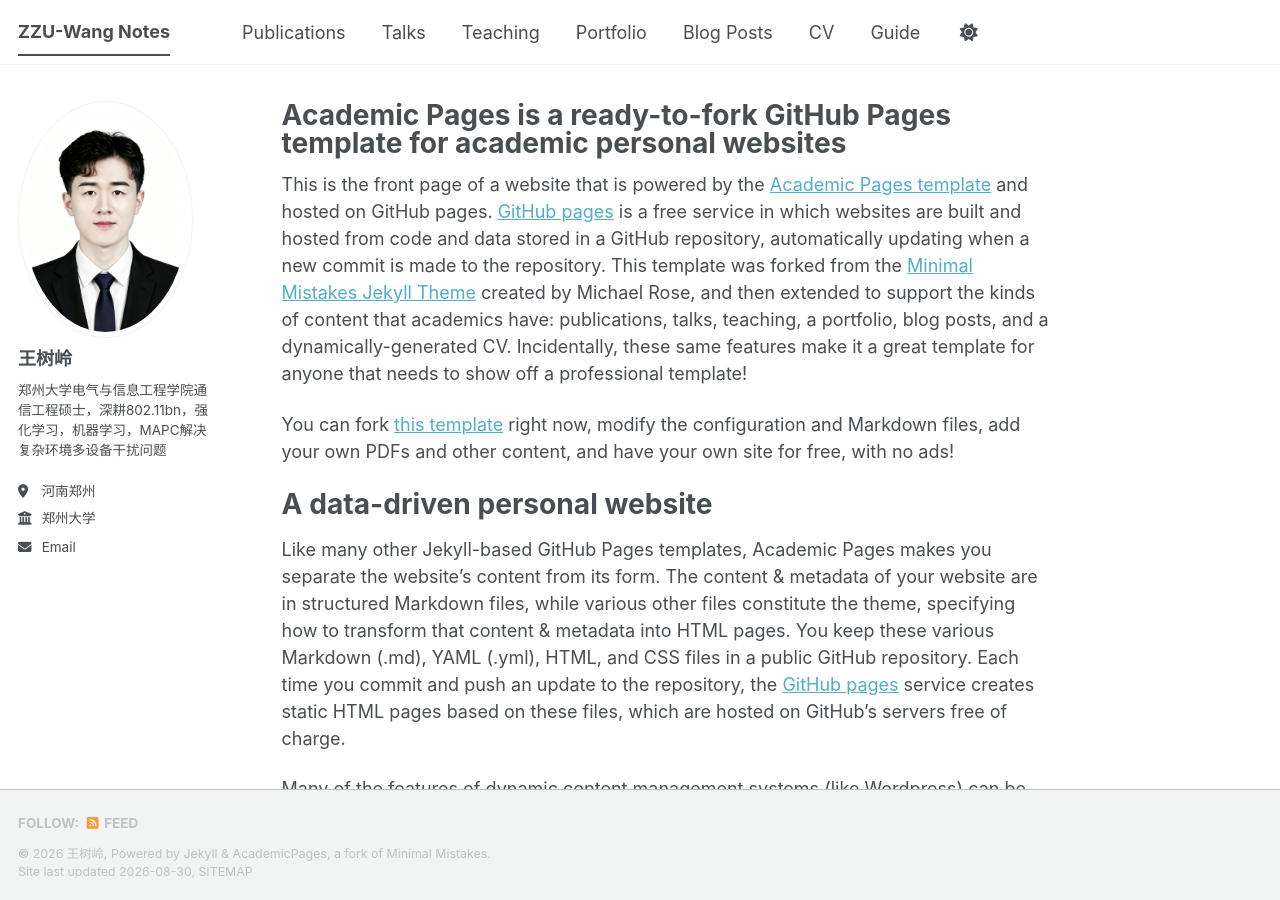
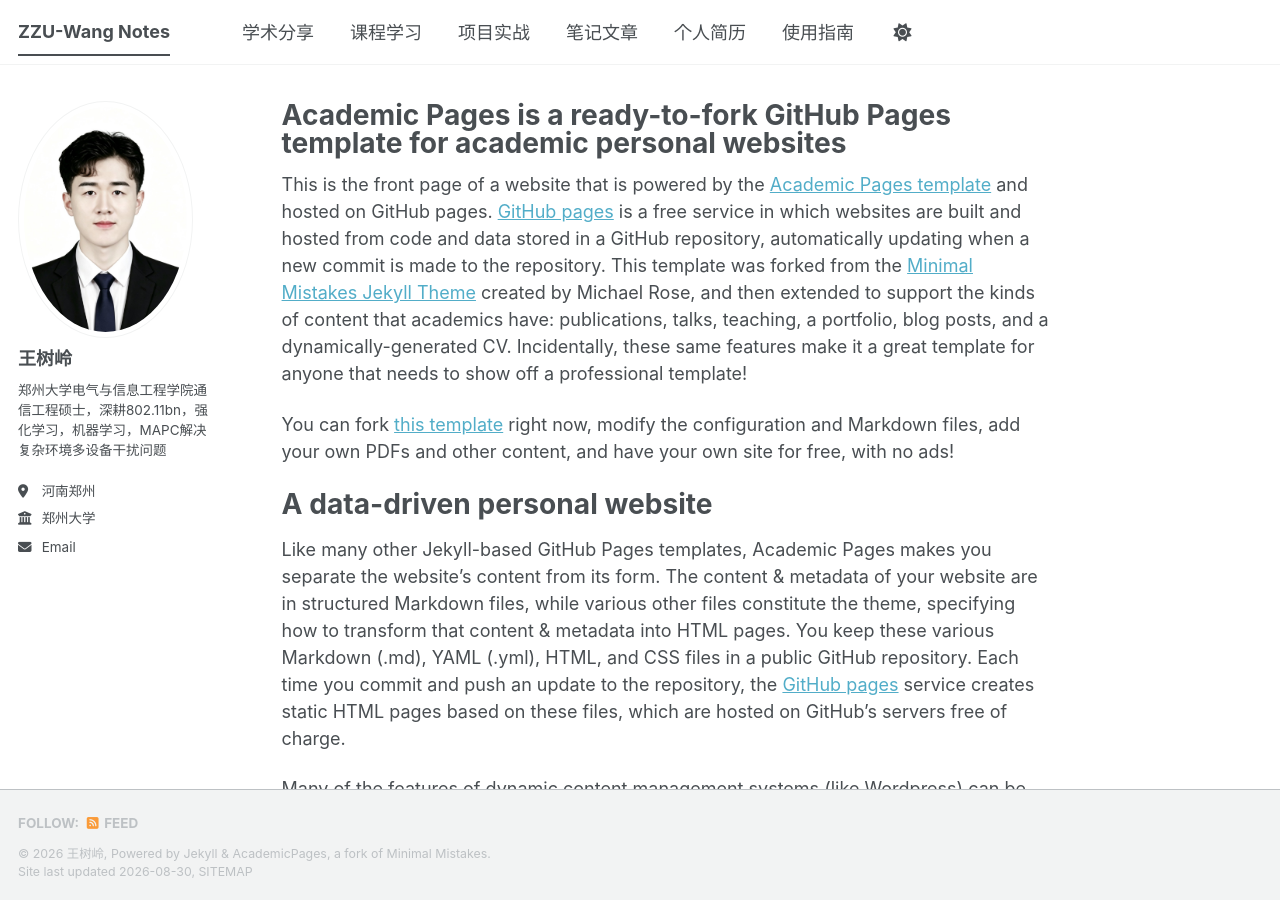
Before and after one commit to wsl-66688/wsl-66688.github.io, a Jekyll site: the page built from _pages/about.md, in a window 1280 px wide and 900 px high. Built offline with Jekyll 4.4.1, drawn with Linux system fonts in a browser that asks for light colours; a style sheet for code colours, icons or effects is not loaded.

Commit message:
Update navigation.yml

```diff
--- a/_data/navigation.yml
+++ b/_data/navigation.yml
@@ -8,26 +8,24 @@
 #      Markdown formatted page while the second is generated using JSON.
 
 main:
-  - title: "Publications"
-    url: /publications/
 
-  - title: "Talks"
+  - title: "学术分享"
     url: /talks/
 
-  - title: "Teaching"
+  - title: "课程学习"
     url: /teaching/
 
-  - title: "Portfolio"
+  - title: "项目实战"
     url: /portfolio/
 
-  - title: "Blog Posts"
+  - title: "笔记文章"
     url: /year-archive/
 
-  - title: "CV"
+  - title: "个人简历"
     url: /cv/
 
   # - title: "CV"
   #   url: /cv-json/
 
-  - title: "Guide"
+  - title: "使用指南"
     url: /markdown/
```
